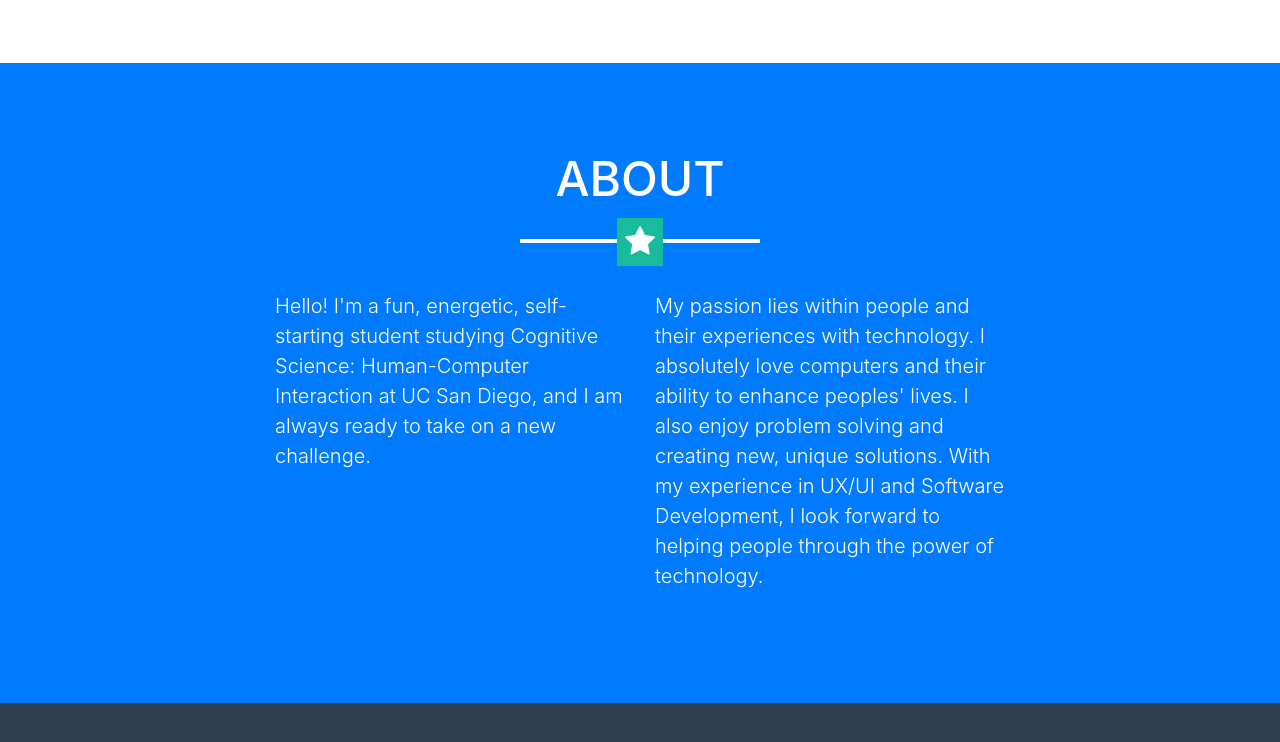
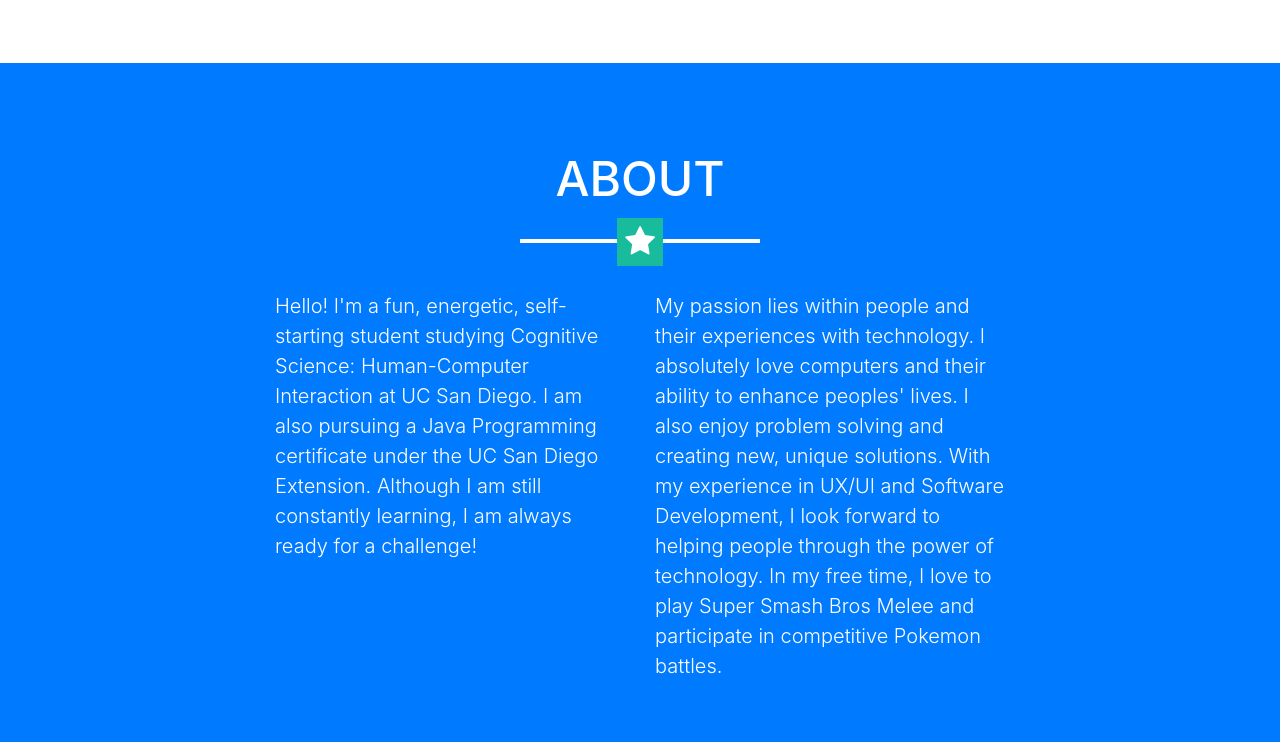
Before and after one commit to recurjohn/superviolet.github.io, a website with bundled scripts: page index.html in a window 1280 px wide. Shown: the part 1582-2324 px from the top of the page. Built offline with nearby package versions, Linux system fonts and the light colour scheme.

Commit message:
Updated title and about

```diff
--- a/index.html
+++ b/index.html
@@ -60,7 +60,7 @@
       <img class="img-fluid mb-5 d-block mx-auto" src="img/finalProfile2.png" alt="">
       <h1 class="text-uppercase mb-0">John Domine</h1>
       <hr class="star-light">
-      <h2 class="font-weight-light mb-0">UX/UI Designer - Full-Stack Developer - Video Game Enthusiast</h2>
+      <h2 class="font-weight-light mb-0">UX/UI Designer - Front-End Developer - Video Game Enthusiast</h2>
     </div>
   </header>
 
@@ -141,10 +141,10 @@
       <hr class="star-light mb-5">
       <div class="row">
         <div class="col-lg-4 ml-auto">
-          <p class="lead"> Hello! I'm a fun, energetic, self-starting student studying Cognitive Science: Human-Computer Interaction at UC San Diego, and I am always ready to take on a new challenge. </p>
+          <p class="lead"> Hello! I'm a fun, energetic, self-starting student studying Cognitive Science: Human-Computer Interaction at UC San Diego. I am also pursuing a Java Programming certificate under the UC San Diego Extension. Although I am still constantly learning, I am always ready for a challenge! </p>
         </div>
         <div class="col-lg-4 mr-auto">
-          <p class="lead"> My passion lies within people and their experiences with technology. I absolutely love computers and their ability to enhance peoples' lives. I also enjoy problem solving and creating new, unique solutions. With my experience in UX/UI and Software Development, I look forward to helping people through the power of technology.</p>
+          <p class="lead"> My passion lies within people and their experiences with technology. I absolutely love computers and their ability to enhance peoples' lives. I also enjoy problem solving and creating new, unique solutions. With my experience in UX/UI and Software Development, I look forward to helping people through the power of technology. In my free time, I love to play Super Smash Bros Melee and participate in competitive Pokemon battles. </p>
         </div>
       </div>
     </div>
```
